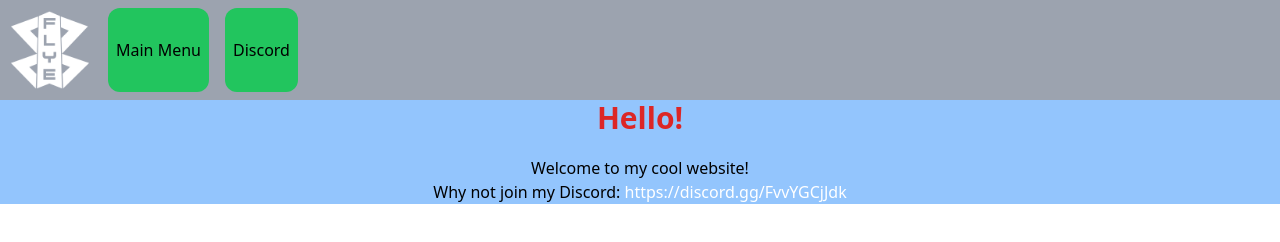
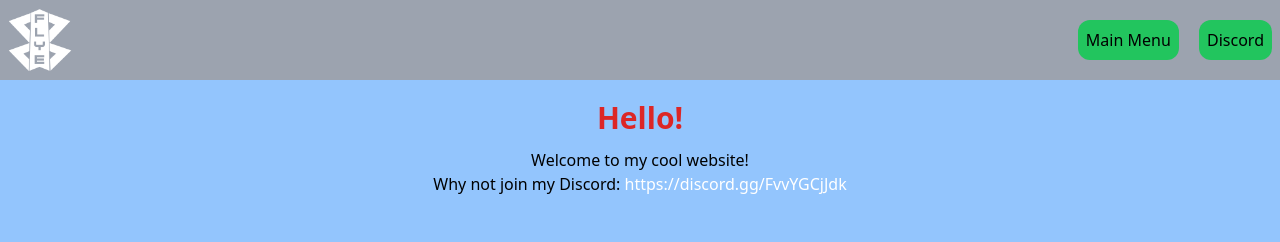
Before and after one commit to Flye001/Website, a plain HTML site: page index.html in a window 1280 px wide. Drawn offline with Linux system fonts and the light colour scheme.

Commit message:
Updated home page

```diff
--- a/index.html
+++ b/index.html
@@ -10,25 +10,33 @@
     <title>Flye001</title>
 </head>
 
-<body>
+<body >
 
-    <div class="container bg-gray-400 flex">
+    <div class="bg-blue-300 h-screen">
 
-        <img src="Logo.png" class="max-w-[100px]">
+        <div class="flex flex-row bg-gray-400 align-middle">
+            <div class="basis-1/3">
+                <img src="Logo.png" class="max-w-[80px]">
+            </div>
+            <div class="basis-2/3 text-right">
+                <button onclick="location.href='/'" class="bg-green-500 p-2 m-2 mt-5 rounded-xl">Main Menu</button>
+                <button onclick="location.href='https://discord.gg/FvvYGCjJdk'" class="bg-green-500 p-2 m-2 mt-5 rounded-xl">Discord</button>
+            </div>
+        </div>
 
-        <button onclick="location.href='/'" class="bg-green-500 p-2 m-2 rounded-xl">Main Menu</button>
+        <div class="flex flex-col pt-5 text-center">
 
-        <button class="bg-green-500 p-2 m-2 rounded-xl">Discord</button>
+            <h1 class="text-3xl font-bold text-red-600">
+                Hello!
+            </h1>
+            <p class="pt-3">Welcome to my cool website!</p>
+            <p>Why not join my Discord: <a href="https://discord.gg/FvvYGCjJdk"
+                    class="text-white">https://discord.gg/FvvYGCjJdk</a></p>
+        </div>
 
     </div>
-    <div class="container bg-blue-300 text-center">
-        <h1 class="text-3xl font-bold text-red-600">
-            Hello!
-        </h1>
-        <p class="pt-5">Welcome to my cool website!</p>
-        <p>Why not join my Discord: <a href="https://discord.gg/FvvYGCjJdk"
-                class="text-white">https://discord.gg/FvvYGCjJdk</a></p>
-    </div>
+
+
 
 </body>
 
```
Also changed, not shown: dist/output.css.
